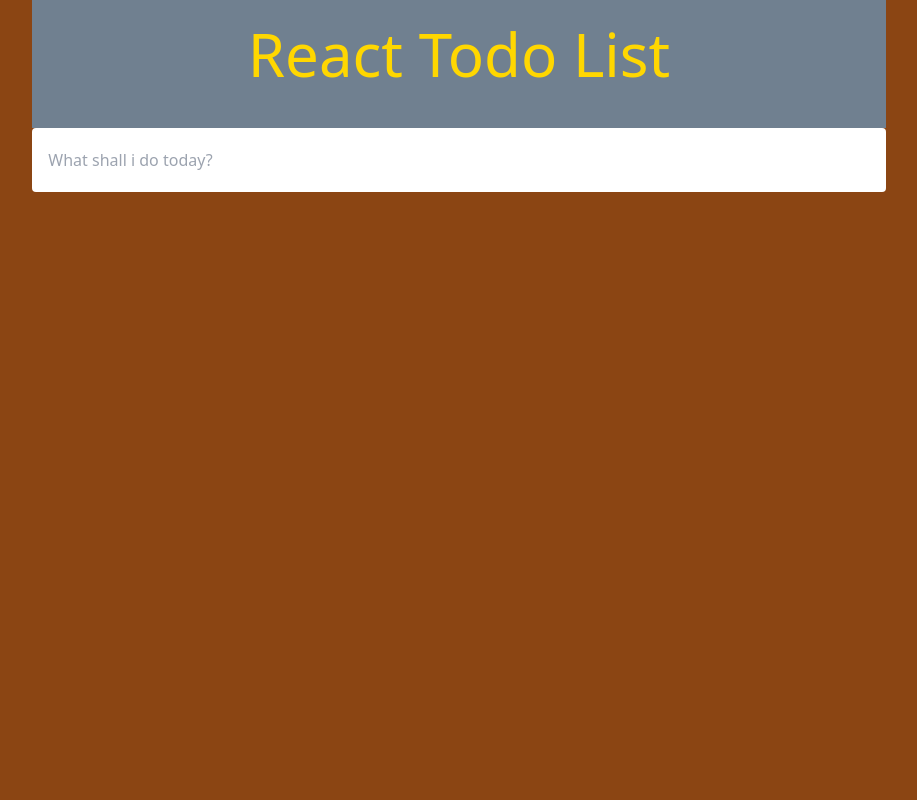
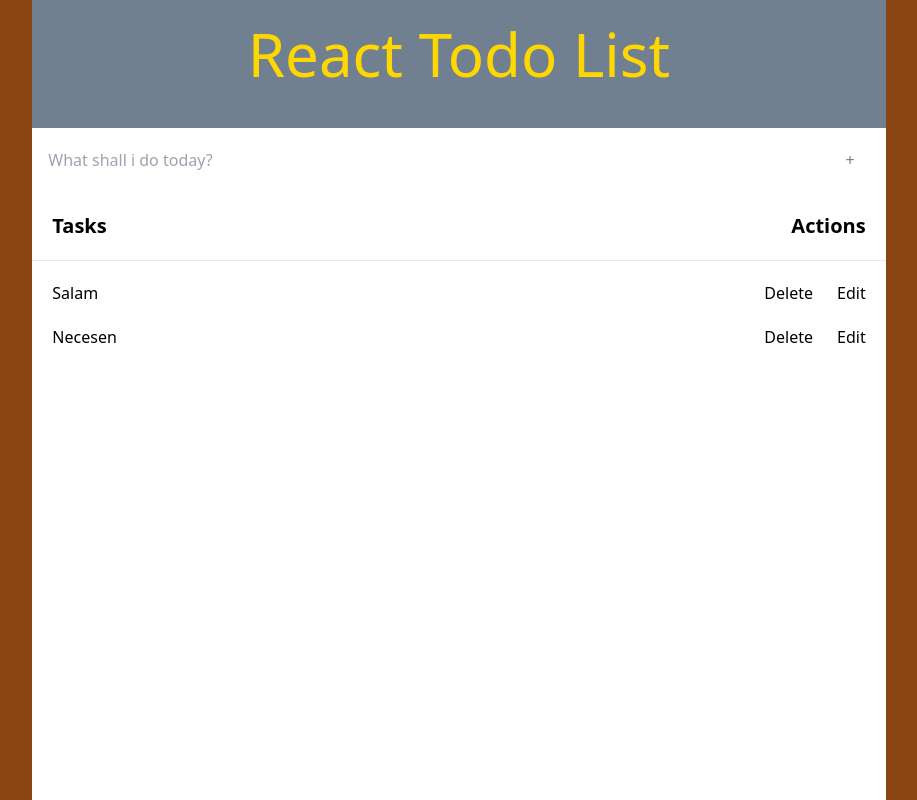
Before and after one commit to AliAgayevv/react-todo, a React (Vite) app: page / in a window 1280 px wide. Shown: the top 800 px of the page, without its empty margins (181-1098 px from the left). Built offline with nearby package versions, Linux system fonts and the light colour scheme.

Commit message:
some little things

```diff
--- a/src/App.jsx
+++ b/src/App.jsx
@@ -1,12 +1,21 @@
 import './App.css'
 import Header from './components/Header'
 import Input from "./components/Input"
+import NewTask from './components/NewTask'
+import TaskList from "./components/TaskList"
 
 function App() {
   return (
     <div className='w-8/12 mx-auto'>
       <Header />
       <Input />
+      <TaskList />
+      <div className="bg-white h-screen flex flex-col">
+      <NewTask name={"Salam"} isEnd={false} />
+
+      <NewTask name={"Necesen"} isEnd={false} />
+      </div>
+
     </div>
   )
 }
--- a/src/components/Input.jsx
+++ b/src/components/Input.jsx
@@ -1,10 +1,29 @@
+import { useState } from "react";
+
 function Input()
 {
+
+    const [task, setTask] = useState("")
+
+    function handleSubmit(e)
+    {
+        console.log(task)
+        setTask(() => "")
+    }
+
+    function handleChange(e)
+    {
+        setTask(() => e.target.value);
+        console.log(task)
+    }
+
     return(
         <div>
-            <input className="w-full h-16 p-4 outline-none rounded text-custom-slategray" placeholder="What shall i do today?">
+            <input onChange={handleChange} className="w-11/12 h-16 p-4 outline-none text-custom-slategray" placeholder="What shall i do today?" value={task}>
             </input>
-
+            <button onClick={handleSubmit} className="bg-white w-1/12 h-16 border-none outline-none text-custom-slategray">
+                +
+            </button>
         </div>
     )
 }
--- /dev/null
+++ b/src/components/NewTask.jsx
@@ -0,0 +1,32 @@
+import { useState } from "react";
+
+export default function NewTask(props) {
+    const taskName = props.name;
+
+    const [isEnd, setIsEnd] = useState(props.isEnd)
+
+
+    function handleTask()
+    {
+        setIsEnd(() => !isEnd)
+        console.log(isEnd)
+        // isEnd === false ? isEnd = !isEnd : isEnd = isEnd
+        // console.log(isEnd);
+    }
+
+    return (
+
+            <div className="flex justify-between mt-5">
+                {
+                    isEnd === true ?  <button onClick={handleTask} className="ml-5 line-through opacity-25  " >{taskName}</button> :
+                    <button onClick={handleTask} className="ml-5" >{taskName}</button>
+                }
+
+                <div className="flex gap-3 mr-5">
+                    <button className="bg-transparent border-custom-gold" /> Delete
+                    <button className="bg-transparent border-custom-gold" /> Edit
+                </div>
+            </div>
+
+    )
+}
--- /dev/null
+++ b/src/components/TaskList.jsx
@@ -0,0 +1,16 @@
+function TaskList() {
+    return (
+        <div className="bg-white">
+            <div className="flex justify-between">
+                <span className="p-5 text-xl font-bold">Tasks</span>
+                <span className="p-5 text-xl font-bold">Actions</span>
+            </div>
+            <hr className=""></hr>
+
+
+    </div>
+
+    )
+}
+
+export default TaskList;
```
